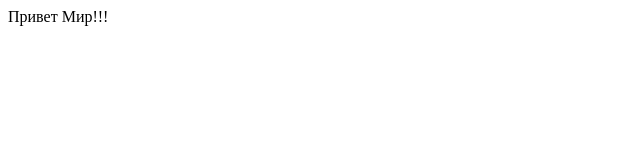
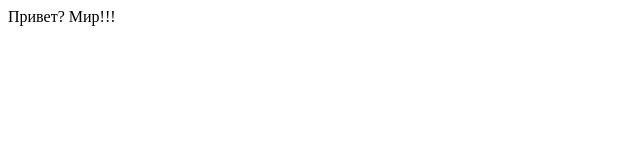
Before and after one commit to Victt0r/web-sandbox, a plain HTML site: page index.html in a window 1280 px wide. Shown: the full height of the page, 0-640 px from the left. Drawn offline with Linux system fonts and the light colour scheme.

Commit message:
Added question

```diff
--- a/index.html
+++ b/index.html
@@ -5,6 +5,6 @@
   <title>Document</title>
 </head>
 <body>
-  Привет Мир!!!
+  Привет? Мир!!!
 </body>
 </html>
```
